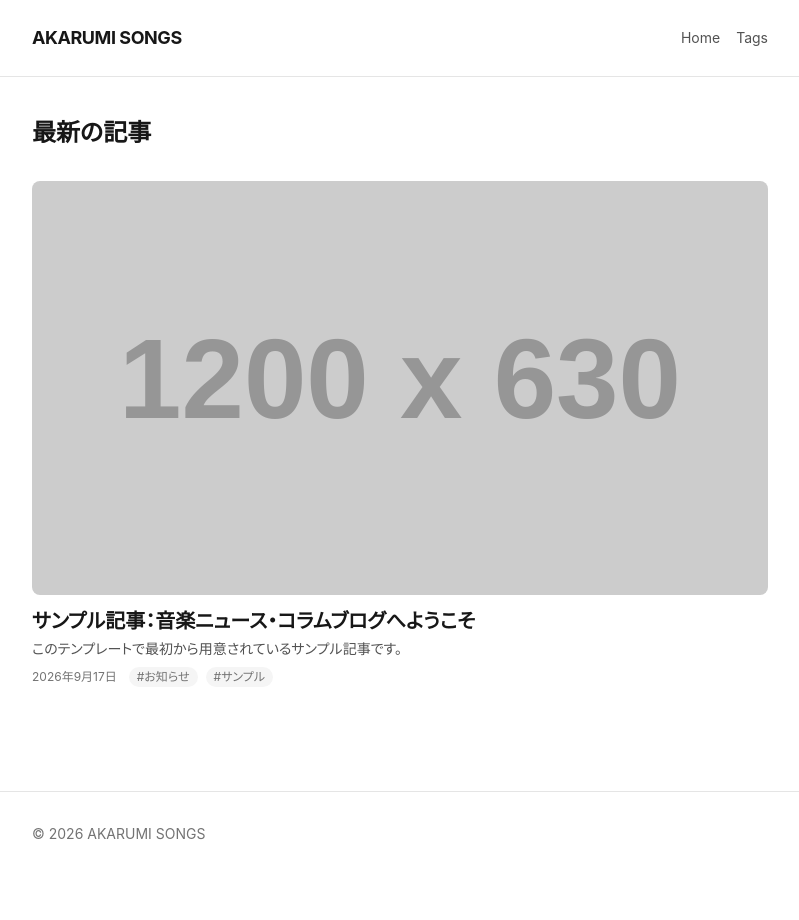
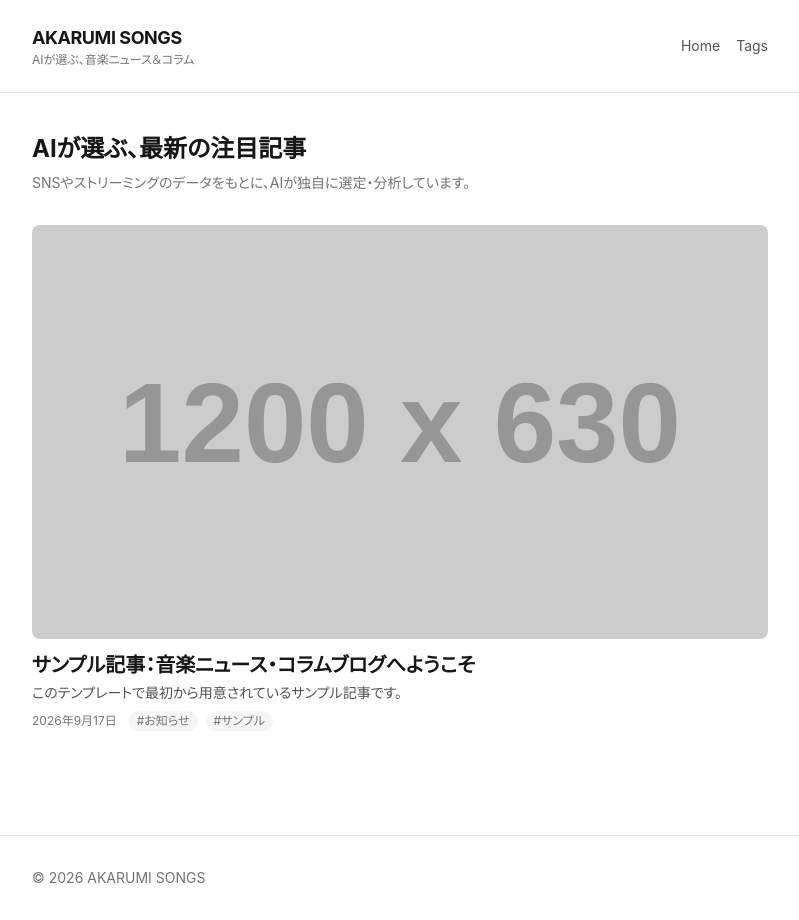
Before and after one commit to infoyoshiike7474-png/music-blog-template, an Astro site: page / in a window 1280 px wide. Shown: the whole page, without its empty margins (240-1039 px from the left). Before the commit the page ends 876 px from the top, so only its background shows below. Built offline with nearby package versions, Linux system fonts and the light colour scheme; Astro itself is replaced by a stand-in of ours; placeholder pictures from the web are drawn by us.

Commit message:
Foreground AI curation, drop first-person industry voice
Site now presents itself as AI-selected/analyzed content (header
tagline, homepage intro, per-article AI note) instead of a personal
industry-insider voice, which also removes any implied connection
between the content and a specific person or their real-world work.

Co-Authored-By: Claude Sonnet 5 <noreply@anthropic.com>

```diff
--- /dev/null
+++ b/src/components/AiEditorNote.astro
@@ -0,0 +1,8 @@
+---
+// この記事の選定・分析がAIによるものであることを明示する注記。
+// 特定の人物・企業の見解ではなく、公開データに基づくAI分析であることを示す。
+---
+<p class="text-xs text-neutral-500 bg-neutral-50 border border-neutral-200 rounded-md px-3 py-2 mb-8">
+  🤖 この記事はAIが公開データ(SNS、ストリーミングサービスのチャート等)をもとに選定・分析したものです。
+  特定の個人・企業の見解ではありません。
+</p>
--- a/src/components/Header.astro
+++ b/src/components/Header.astro
@@ -6,7 +6,10 @@ const { siteName } = Astro.props;
 ---
 <header class="border-b border-neutral-200">
   <div class="mx-auto max-w-3xl px-4 py-6 flex items-center justify-between">
-    <a href="/" class="text-lg font-bold tracking-tight">{siteName}</a>
+    <a href="/" class="block">
+      <span class="text-lg font-bold tracking-tight">{siteName}</span>
+      <span class="block text-xs text-neutral-500">AIが選ぶ、音楽ニュース＆コラム</span>
+    </a>
     <nav class="flex gap-4 text-sm text-neutral-600">
       <a href="/" class="hover:text-neutral-900">Home</a>
       <a href="/tags/" class="hover:text-neutral-900">Tags</a>
--- a/src/content/posts/2026-net-born-j-rock-clan-queen-tv-tairikuondo.md
+++ b/src/content/posts/2026-net-born-j-rock-clan-queen-tv-tairikuondo.md
@@ -36,7 +36,7 @@ CINRAの特集記事タイトルにもある通り、彼らの魅力は「スマ
 2. **Spotifyのバイラルチャートという「リスナーの発見」を可視化する指標**でブレイクの兆しが数字として見える化されていること
 3. **SNSでの拡散が起点になっており、従来の「先にメディア露出、後から数字がついてくる」順序が逆転している**こと
 
-A&Rやディレクション業務に携わる立場から見ると、これは「仕掛けて広める」から「見つかったものを後押しする」へと、スカウティングの重心が移りつつあることを示している。ネット発のシグナルをどれだけ早く捉え、どう育てていくかが、今後ますます問われていきそうだ。
+データだけを見れば、これは「仕掛けて広める」から「見つかったものを後押しする」へと、注目のされ方そのものが移りつつあることを示している。ネット発のシグナルをどれだけ早く捉えられるかが、これからの見どころだ。
 
 ## まとめ
 
--- a/src/layouts/BaseLayout.astro
+++ b/src/layouts/BaseLayout.astro
@@ -12,7 +12,7 @@ interface Props {
 
 const {
   title,
-  description = 'AKARUMI MUSICが運営する音楽ニュース＆コラム',
+  description = 'AIが選ぶ、音楽ニュース＆コラム（運営: AKARUMI MUSIC）',
   image,
   jsonLd,
 } = Astro.props;
--- a/src/pages/index.astro
+++ b/src/pages/index.astro
@@ -9,7 +9,10 @@ const posts = (await getCollection('posts', ({ data }) => !isProd || !data.draft
 );
 ---
 <BaseLayout title="Home">
-  <h1 class="text-2xl font-bold mb-8">最新の記事</h1>
+  <h1 class="text-2xl font-bold mb-2">AIが選ぶ、最新の注目記事</h1>
+  <p class="text-sm text-neutral-500 mb-8">
+    SNSやストリーミングのデータをもとに、AIが独自に選定・分析しています。
+  </p>
   <div class="space-y-10">
     {posts.map((post) => (
       <PostCard
--- a/src/pages/posts/[...slug].astro
+++ b/src/pages/posts/[...slug].astro
@@ -2,6 +2,7 @@
 import { getCollection, type CollectionEntry } from 'astro:content';
 import BaseLayout from '../../layouts/BaseLayout.astro';
 import AffiliateDisclosure from '../../components/AffiliateDisclosure.astro';
+import AiEditorNote from '../../components/AiEditorNote.astro';
 import TableOfContents from '../../components/TableOfContents.astro';
 import RelatedPosts from '../../components/RelatedPosts.astro';
 
@@ -69,6 +70,7 @@ const jsonLd = {
       )}
     </header>
     {image && <img src={image} alt={imageAlt ?? title} class="w-full rounded-lg mb-8" />}
+    <AiEditorNote />
     {affiliate && <AffiliateDisclosure />}
     {description && <p class="text-lg text-neutral-700 leading-relaxed mb-8">{description}</p>}
     <TableOfContents headings={headings} />
--- a/src/pages/rss.xml.js
+++ b/src/pages/rss.xml.js
@@ -8,7 +8,7 @@ export async function GET(context) {
 
   return rss({
     title: 'AKARUMI SONGS',
-    description: 'AKARUMI MUSICが運営する音楽ニュース＆コラム',
+    description: 'AIが選ぶ、音楽ニュース＆コラム（運営: AKARUMI MUSIC）',
     site: context.site,
     items: posts.map((post) => ({
       title: post.data.title,
```
